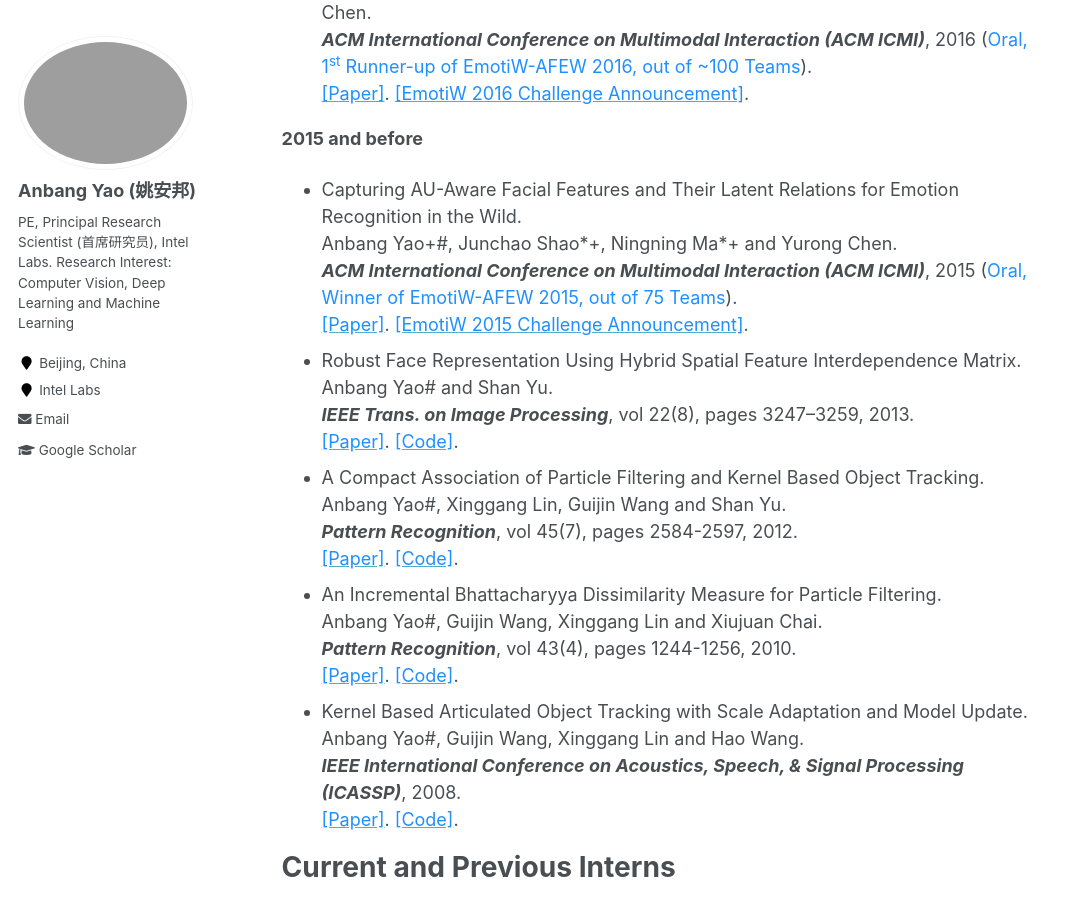
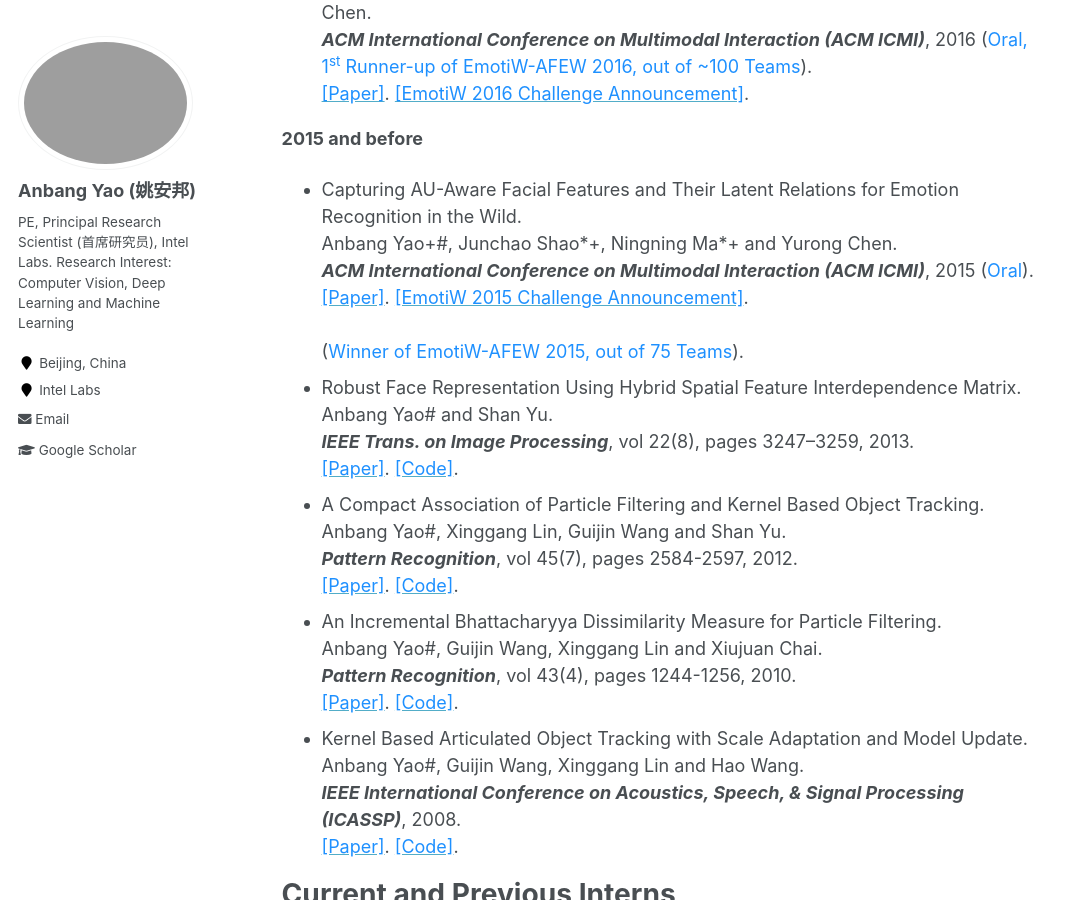
Before and after one commit to YaoAnbang/YaoAnbang.github.io, a Jekyll site: the page built from _pages/about.md, in a window 1280 px wide and 900 px high, scrolled down 5453 px. Shown: the whole window, without its empty margins (0-1078 px from the left). Built offline with Jekyll 4.4.1, drawn with Linux system fonts in a browser that asks for light colours.

Commit message:
Update about.md

```diff
--- a/_pages/about.md
+++ b/_pages/about.md
@@ -97,7 +97,7 @@ Selected Publications
 
 **2015 and before**
 
-+ Capturing AU-Aware Facial Features and Their Latent Relations for Emotion Recognition in the Wild.<br> Anbang Yao\+\#, Junchao Shao\*\+, Ningning Ma\*\+ and Yurong Chen.<br> <em>**ACM International Conference on Multimodal Interaction (ACM ICMI)**</em>, 2015 (<font color="DodgerBlue">Oral, Winner of EmotiW-AFEW 2015, out of 75 Teams</font>).<br> [<font color="DodgerBlue">[Paper]</font>](https://dl.acm.org/doi/10.1145/2818346.2830585). [<font color="DodgerBlue">[EmotiW 2015 Challenge Announcement]</font>](https://cs.anu.edu.au/few/emotiw2015.html).<br>
++ Capturing AU-Aware Facial Features and Their Latent Relations for Emotion Recognition in the Wild.<br> Anbang Yao\+\#, Junchao Shao\*\+, Ningning Ma\*\+ and Yurong Chen.<br> <em>**ACM International Conference on Multimodal Interaction (ACM ICMI)**</em>, 2015 (<font color="DodgerBlue">Oral</font>).<br> [<font color="DodgerBlue">[Paper]</font>](https://dl.acm.org/doi/10.1145/2818346.2830585). [<font color="DodgerBlue">[EmotiW 2015 Challenge Announcement]</font>](https://cs.anu.edu.au/few/emotiw2015.html).<br> <br>(<font color="DodgerBlue">Winner of EmotiW-AFEW 2015, out of 75 Teams</font>).<br>
 + Robust Face Representation Using Hybrid Spatial Feature Interdependence Matrix.<br> Anbang Yao\# and Shan Yu.<br> <em>**IEEE Trans. on Image Processing**</em>, vol 22(8), pages 3247–3259, 2013.<br> [<font color="DodgerBlue">[Paper]</font>](https://ieeexplore.ieee.org/document/6459600). [<font color="DodgerBlue">[Code]</font>](https://yaoanbang.github.io/).<br>
 + A Compact Association of Particle Filtering and Kernel Based Object Tracking.<br> Anbang Yao\#, Xinggang Lin, Guijin Wang and Shan Yu.<br> <em>**Pattern Recognition**</em>, vol 45(7), pages 2584-2597, 2012.<br> [<font color="DodgerBlue">[Paper]</font>](https://www.sciencedirect.com/science/article/pii/S0031320312000374). [<font color="DodgerBlue">[Code]</font>](https://yaoanbang.github.io/).<br>
 + An Incremental Bhattacharyya Dissimilarity Measure for Particle Filtering.<br> Anbang Yao\#, Guijin Wang, Xinggang Lin and Xiujuan Chai.<br> <em>**Pattern Recognition**</em>, vol 43(4), pages 1244-1256, 2010.<br> [<font color="DodgerBlue">[Paper]</font>](https://www.sciencedirect.com/science/article/pii/S0031320309003689). [<font color="DodgerBlue">[Code]</font>](https://yaoanbang.github.io/).<br>
```
